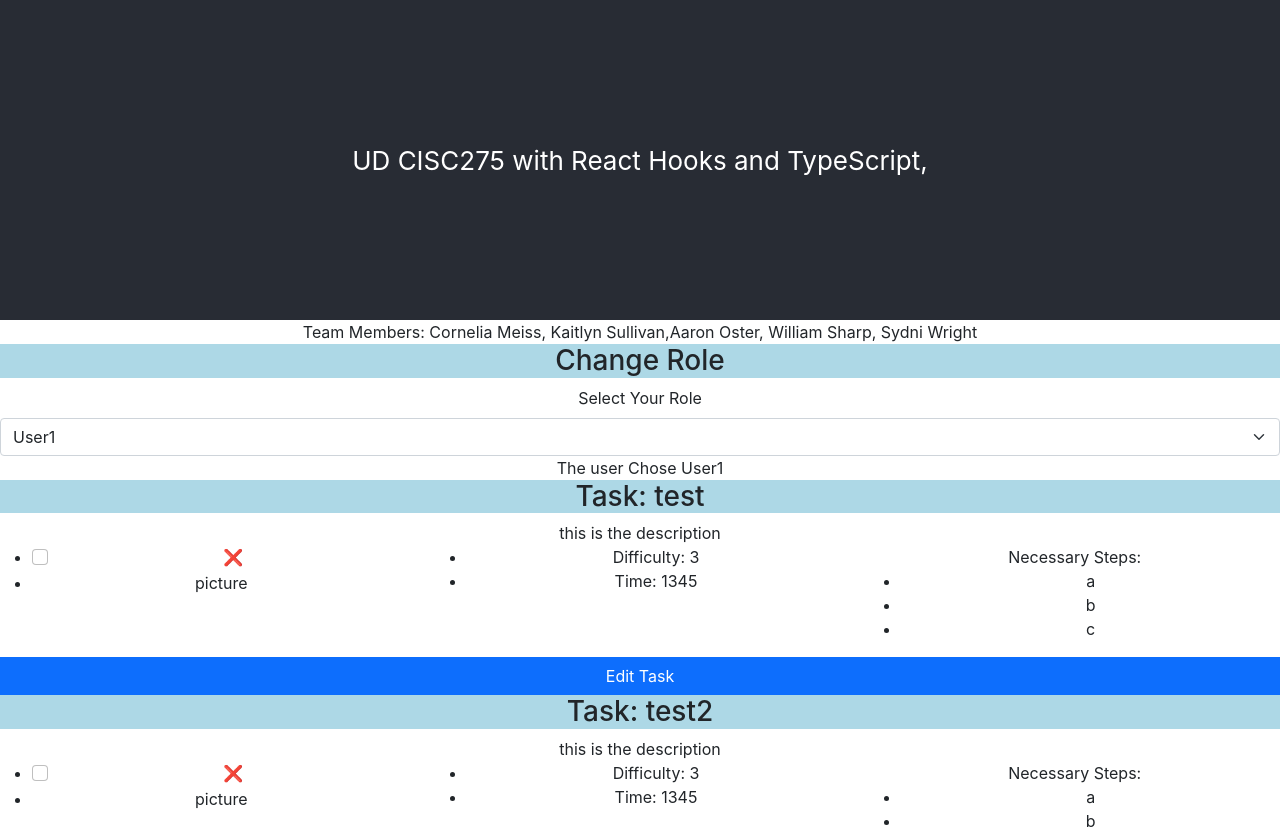
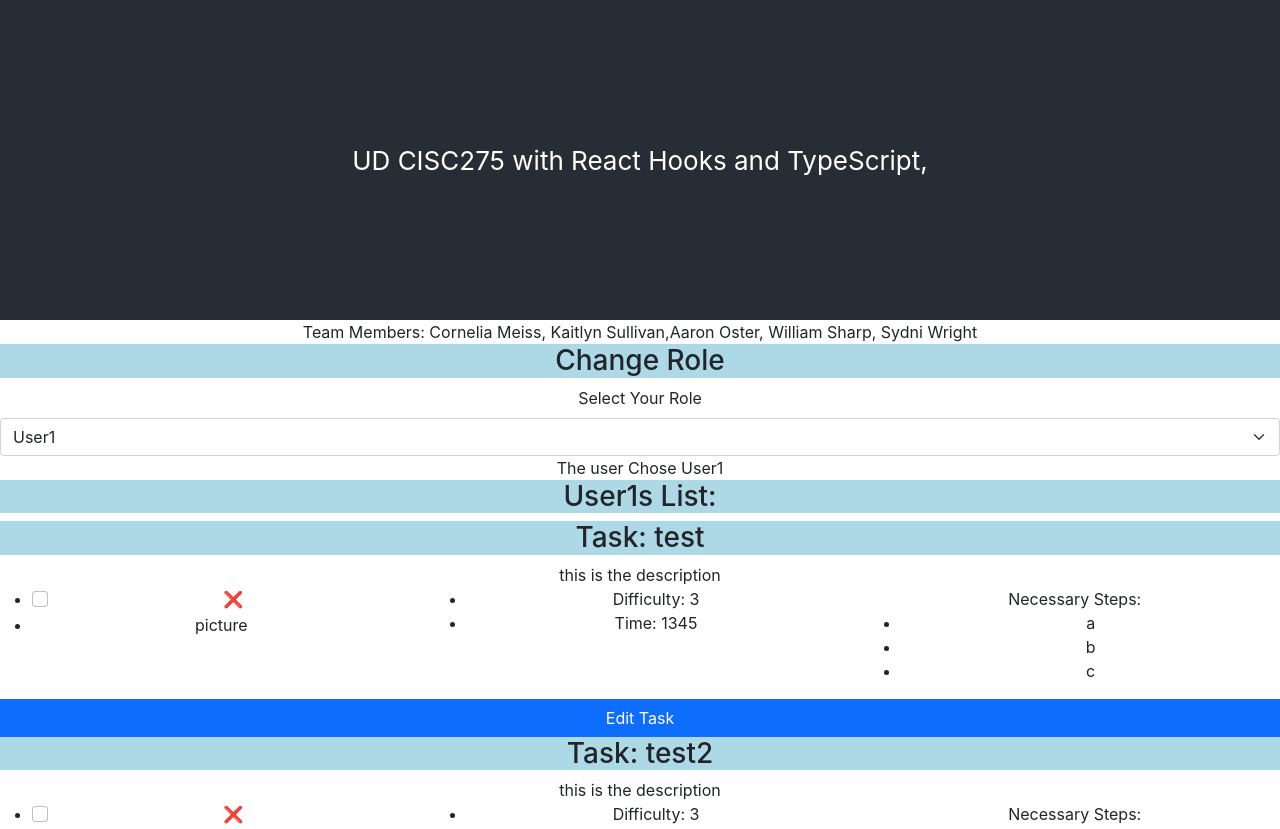
Before and after one commit to cmeiss/team18, a React (Create React App) app: page / in a window 1280 px wide. Shown: the top 829 px of the page. Built offline with nearby package versions, Linux system fonts and the light colour scheme.

Commit message:
added a header and changed intial state of role and roles so that user1 has a nonempty list

```diff
--- a/src/App.tsx
+++ b/src/App.tsx
@@ -35,7 +35,7 @@ const TASK: Task[] =
     ];
 
 function App(): JSX.Element {
-    const [role, setRole] = useState<User>({ name: "User1", userList: TASK }); //This needs to be set by drop down menu
+    const [role, setRole] = useState<User>({ name: "User1", userList: TASK }); //I set this intial user to make the user list display something
     const [roles, setRoles] = useState<User[]>([
         { name: "Super", userList: [] },
         { name: "Admin", userList: [] },
--- a/src/list-components/UserList.tsx
+++ b/src/list-components/UserList.tsx
@@ -13,6 +13,7 @@ export function UserList(user: UserProps): JSX.Element {
         <div>
             {user.user.name === "Super" || user.user.name === "Admin" ? null : (
                 <div>
+                    <h3>{user.user.name}s List:</h3>
                     {list.map((TASK: Task) => (
                         <DisplayTask
                             key={5}
```
